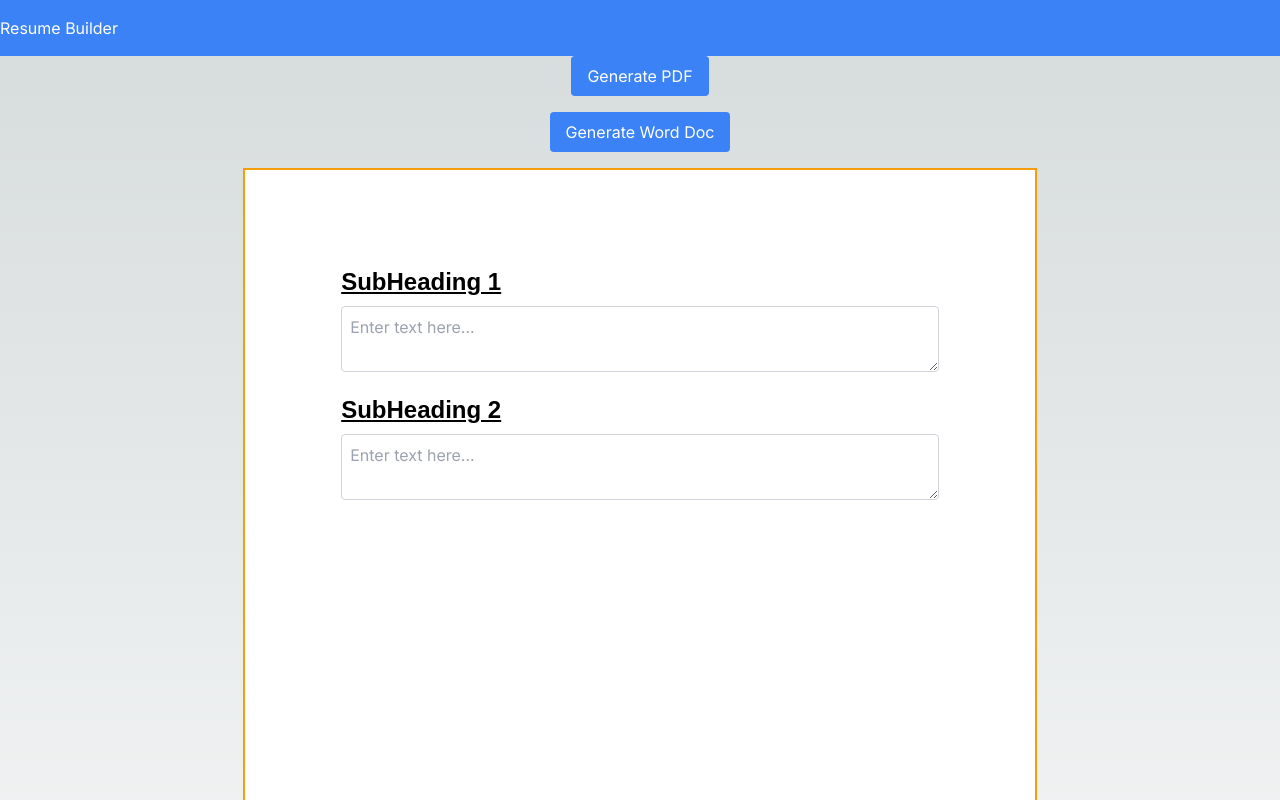
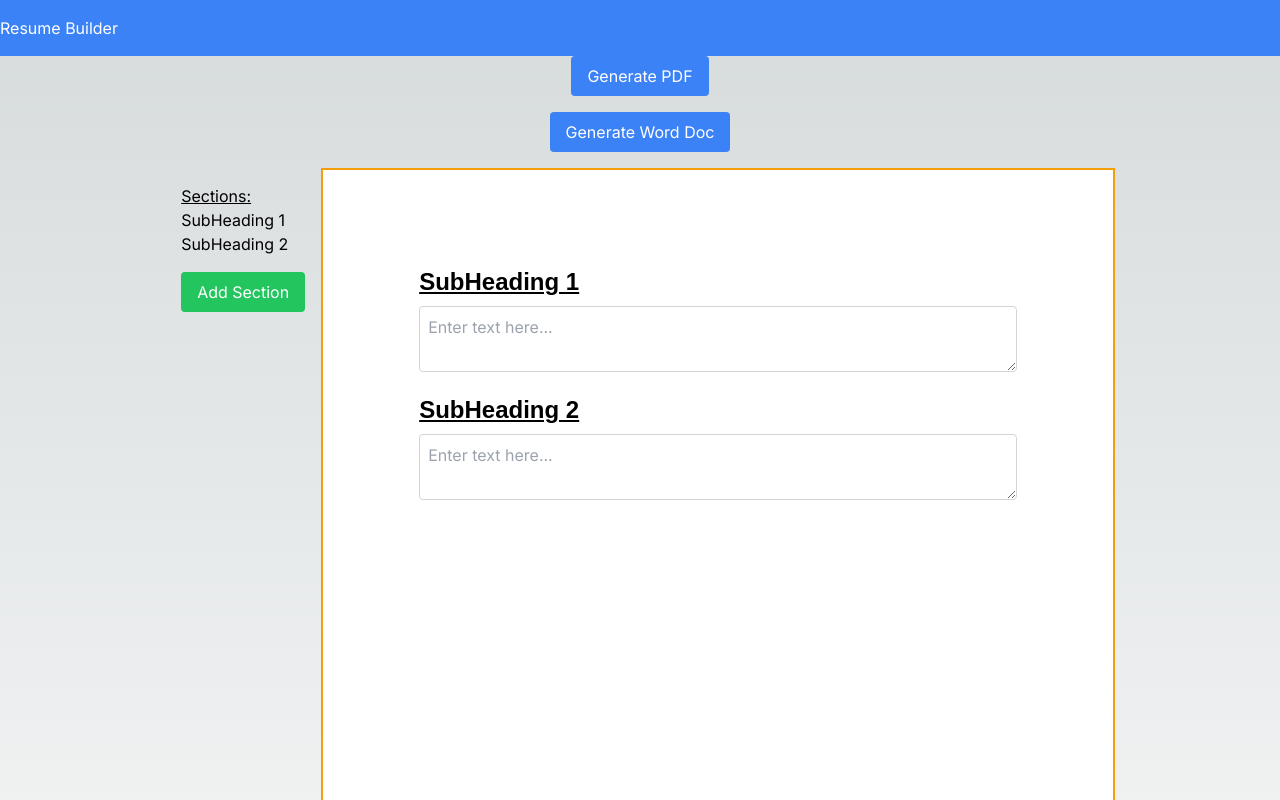
Before and after one commit to JackBadawy/resume_builder, a Next.js app: page / in a window 1280 px wide. Shown: the top 800 px of the page. Built offline with nearby package versions, Linux system fonts and the light colour scheme.

Commit message:
utility panel+logic and smaller components

```diff
--- /dev/null
+++ b/src/app/Components/GenerateButtons.tsx
@@ -0,0 +1,30 @@
+import React from "react";
+
+interface GenerateButtonsProps {
+  generatePDF: () => void;
+  generateDocx: () => void;
+}
+
+const GenerateButtons: React.FC<GenerateButtonsProps> = ({
+  generatePDF,
+  generateDocx,
+}) => {
+  return (
+    <>
+      <button
+        onClick={generatePDF}
+        className="mb-4 px-4 py-2 bg-blue-500 text-white rounded"
+      >
+        Generate PDF
+      </button>
+      <button
+        onClick={generateDocx}
+        className="mb-4 px-4 py-2 bg-blue-500 text-white rounded"
+      >
+        Generate Word Doc
+      </button>
+    </>
+  );
+};
+
+export default GenerateButtons;
--- /dev/null
+++ b/src/app/Components/UtilitiesPanel.tsx
@@ -0,0 +1,58 @@
+import React, { useState } from "react";
+import { useSections } from "../Context/SectionsContext";
+
+const UtilityPanel: React.FC = () => {
+  const { sections, addSection } = useSections();
+  const [newSectionPrompt, setNewSecPrompt] = useState<boolean>(false);
+  const [newSubHeading, setNewSubHeading] = useState<string>("");
+
+  const handleNewSecChange = (e: React.ChangeEvent<HTMLInputElement>) => {
+    setNewSubHeading(e.target.value);
+  };
+
+  const handleAddSection = () => {
+    if (newSubHeading.trim()) {
+      addSection(newSubHeading);
+      setNewSubHeading("");
+      setNewSecPrompt(false);
+    }
+  };
+
+  return (
+    <div className="utilContainer h-a4 p-4 flex flex-col gap-4">
+      <div>
+        <h2 className="underline">Sections:</h2>
+        <ul>
+          {sections.map((section, index) => (
+            <li key={index}>{section}</li>
+          ))}
+        </ul>
+      </div>
+      {newSectionPrompt === false ? (
+        <button
+          onClick={() => setNewSecPrompt(true)}
+          className="mb-4 px-4 py-2 bg-green-500 text-white rounded"
+        >
+          Add Section
+        </button>
+      ) : (
+        <div className="flex gap-2">
+          <input
+            onChange={handleNewSecChange}
+            value={newSubHeading}
+            className="text-black"
+            placeholder="New Section Name..."
+          />
+          <button
+            onClick={handleAddSection}
+            className="mb-4 px-4 py-2 bg-green-500 text-white rounded"
+          >
+            Submit
+          </button>
+        </div>
+      )}
+    </div>
+  );
+};
+
+export default UtilityPanel;
--- a/src/app/Containers/ResumeWorkspace.tsx
+++ b/src/app/Containers/ResumeWorkspace.tsx
@@ -1,25 +1,17 @@
-//consider moving to containers folder if rendering lots of components
-//consider removing outer container
-//bg-green-500
-
 "use client";
 
 import jsPDF from "jspdf";
 import { useRef } from "react";
-import {
-  Document,
-  Packer,
-  Paragraph,
-  TextRun,
-  BorderStyle,
-  WidthType,
-} from "docx";
+import { Document, Packer, Paragraph, TextRun } from "docx";
 import { saveAs } from "file-saver";
-import SubHeading from "../Components/SubHeading";
 import Section from "../Components/ResumeSection";
+import { SectionsProvider, useSections } from "../Context/SectionsContext";
+import UtilityPanel from "../Components/UtilitiesPanel";
+import GenerateButtons from "../Components/GenerateButtons";
 
 const ResumeWorkspace = () => {
   const resumeRef = useRef<HTMLDivElement>(null);
+  const { sections } = useSections();
 
   const generatePDF = () => {
     const pdf = new jsPDF({
@@ -62,10 +54,7 @@ const ResumeWorkspace = () => {
             }),
           ],
         });
-      } else if (
-        htmlElement.tagName.toLowerCase() === "span" &&
-        htmlElement.className.includes("bg-bws")
-      ) {
+      } else if (htmlElement.tagName.toLowerCase() === "span") {
         return new Paragraph({
           children: [
             new TextRun({
@@ -102,25 +91,18 @@ const ResumeWorkspace = () => {
   };
 
   return (
-    <div className="flex flex-col items-center justify-center ">
-      <button
-        onClick={generatePDF}
-        className="mb-4 px-4 py-2 bg-blue-500 text-white rounded"
-      >
-        Generate PDF
-      </button>
-      <button
-        onClick={generateDocx}
-        className="mb-4 px-4 py-2 bg-blue-500 text-white rounded"
-      >
-        Generate Word Doc
-      </button>
-      <div
-        ref={resumeRef}
-        className=" h-a4 w-a4 border-2 border-amber-500 bg-white p4 p-msmargin"
-      >
-        <Section subHeadingText="SubHeading 1" />
-        <Section subHeadingText="SubHeading 2" />
+    <div className="flex flex-col items-center justify-center">
+      <GenerateButtons generatePDF={generatePDF} generateDocx={generateDocx} />
+      <div className="horizontalResume&UtilCont flex">
+        <UtilityPanel />
+        <div
+          ref={resumeRef}
+          className="resumePreview h-a4 w-a4 border-2 border-amber-500 bg-white p4 p-msmargin"
+        >
+          {sections.map((subHeadingText, index) => (
+            <Section key={index} subHeadingText={subHeadingText} />
+          ))}
+        </div>
       </div>
     </div>
   );
--- /dev/null
+++ b/src/app/Context/SectionsContext.tsx
@@ -0,0 +1,37 @@
+import { createContext, useState, useContext, ReactNode } from "react";
+
+interface SectionsContextType {
+  sections: string[];
+  addSection: (sectionName: string) => void;
+}
+
+const SectionsContext = createContext<SectionsContextType | undefined>(
+  undefined
+);
+
+export const SectionsProvider: React.FC<{ children: ReactNode }> = ({
+  children,
+}) => {
+  const [sections, setSections] = useState<string[]>([
+    "SubHeading 1",
+    "SubHeading 2",
+  ]);
+
+  const addSection = (sectionName: string) => {
+    setSections([...sections, sectionName]);
+  };
+
+  return (
+    <SectionsContext.Provider value={{ sections, addSection }}>
+      {children}
+    </SectionsContext.Provider>
+  );
+};
+
+export const useSections = () => {
+  const context = useContext(SectionsContext);
+  if (!context) {
+    throw new Error("useSections must be used within a SectionsProvider");
+  }
+  return context;
+};
--- a/src/app/page.tsx
+++ b/src/app/page.tsx
@@ -1,11 +1,15 @@
+"use client";
 import HeaderComp from "./Components/HeaderComp";
 import ResumeWorkspace from "./Containers/ResumeWorkspace";
+import { SectionsProvider } from "./Context/SectionsContext";
 
 export default function Home() {
   return (
     <div>
-      <HeaderComp title="Resume Builder" />
-      <ResumeWorkspace />
+      <SectionsProvider>
+        <HeaderComp title="Resume Builder" />
+        <ResumeWorkspace />
+      </SectionsProvider>
     </div>
   );
 }
```
